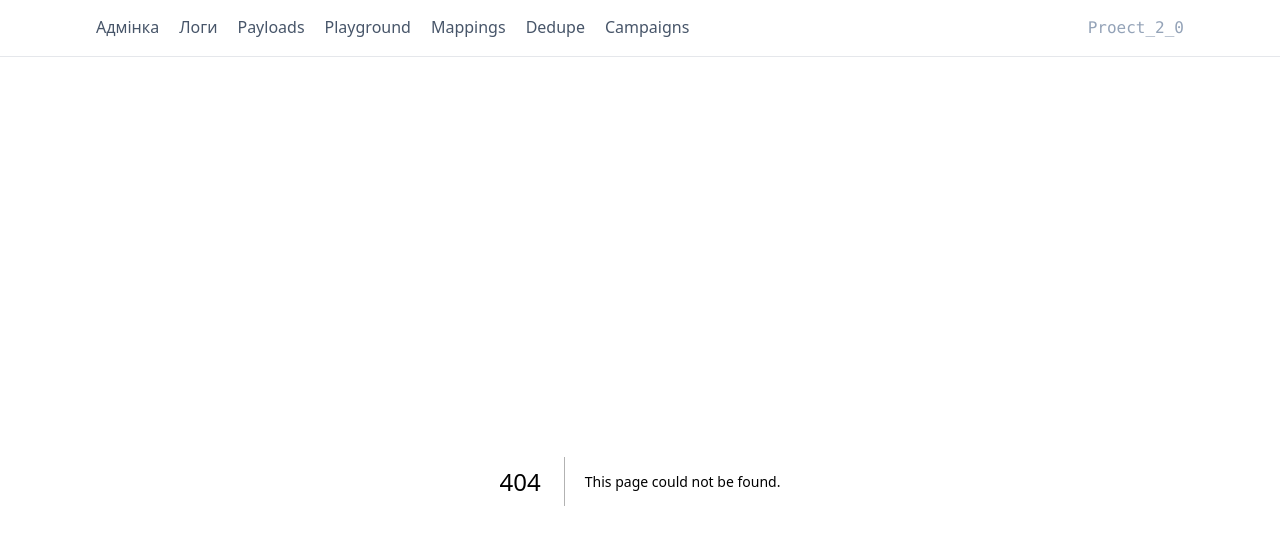
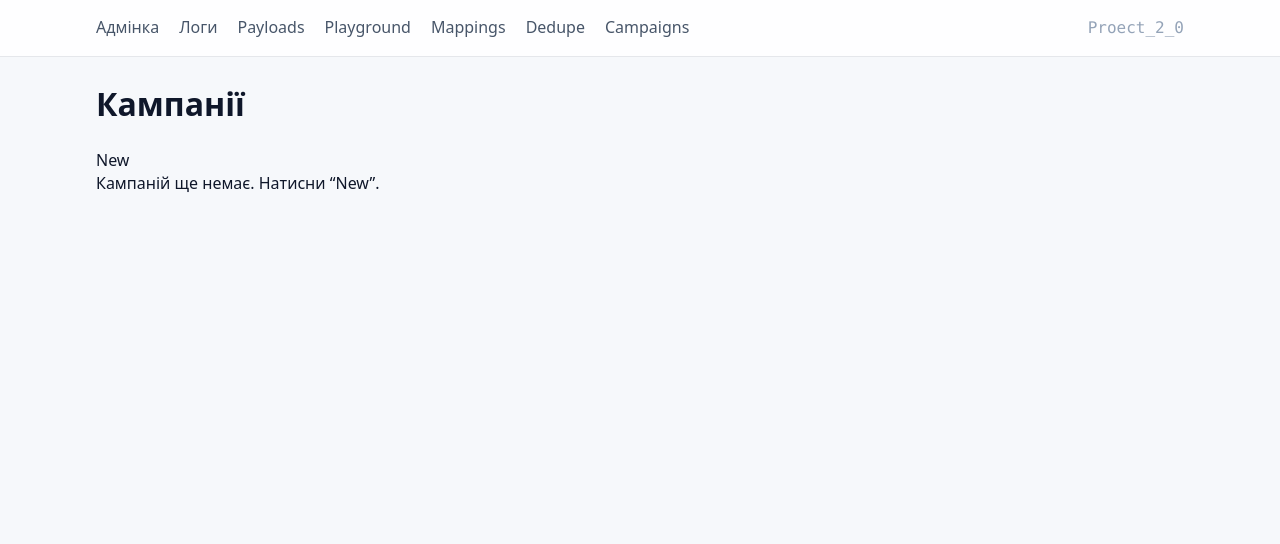
Before and after one commit to yurashko-ux/P-3-0, a Next.js app: page /admin/campaigns in a window 1280 px wide. Before the commit this address had no page. Shown: the top 544 px of the page. Built offline with nearby package versions, Linux system fonts and the light colour scheme.

Commit message:
Create page.tsx

```diff
--- /dev/null
+++ b/app/admin/campaigns/page.tsx
@@ -0,0 +1,80 @@
+// app/admin/campaigns/page.tsx
+'use client';
+
+import { useEffect, useState } from 'react';
+
+type Campaign = {
+  id: string;
+  created_at: string;
+  from_pipeline_id: string;
+  from_status_id: string;
+  to_pipeline_id: string;
+  to_status_id: string;
+  expires_at?: string | null;
+  note?: string | null;
+  enabled: boolean;
+};
+
+export default function CampaignsPage() {
+  const [items, setItems] = useState<Campaign[]>([]);
+  const [loading, setLoading] = useState(true);
+  const [err, setErr] = useState('');
+
+  useEffect(() => {
+    (async () => {
+      try {
+        const res = await fetch('/api/campaigns', { cache: 'no-store' });
+        const json = await res.json();
+        if (!res.ok || !json?.ok) throw new Error(json?.error || 'Помилка завантаження');
+        setItems(json.items || []);
+      } catch (e: any) {
+        setErr(String(e?.message || e));
+      } finally {
+        setLoading(false);
+      }
+    })();
+  }, []);
+
+  return (
+    <main className="max-w-5xl mx-auto p-6 space-y-4">
+      <div className="flex items-center justify-between">
+        <h1 className="text-2xl font-semibold">Кампанії</h1>
+        <a href="/admin/campaigns/new" className="px-4 py-2 rounded-md bg-black text-white">
+          New
+        </a>
+      </div>
+
+      {loading && <div>Завантаження…</div>}
+      {err && <div className="border border-red-300 text-red-700 p-3 rounded">{err}</div>}
+
+      {!loading && !err && (
+        items.length ? (
+          <div className="overflow-x-auto border rounded-lg">
+            <table className="min-w-full text-sm">
+              <thead className="bg-gray-50">
+                <tr>
+                  <th className="text-left p-2">Створено</th>
+                  <th className="text-left p-2">Звідки</th>
+                  <th className="text-left p-2">Куди</th>
+                  <th className="text-left p-2">Статус</th>
+                </tr>
+              </thead>
+              <tbody>
+                {items.map((c) => (
+                  <tr key={c.id} className="border-t">
+                    <td className="p-2">{new Date(c.created_at).toLocaleString()}</td>
+                    <td className="p-2">{c.from_pipeline_id} / {c.from_status_id}</td>
+                    <td className="p-2">→ {c.to_pipeline_id} / {c.to_status_id}</td>
+                    <td className="p-2">{c.enabled ? 'enabled' : 'disabled'}</td>
+                  </tr>
+                ))}
+              </tbody>
+            </table>
+          </div>
+        ) : (
+          <div className="text-gray-500">Кампаній ще немає. Натисни “New”.</div>
+        )
+      )}
+    </main>
+  );
+}
```
